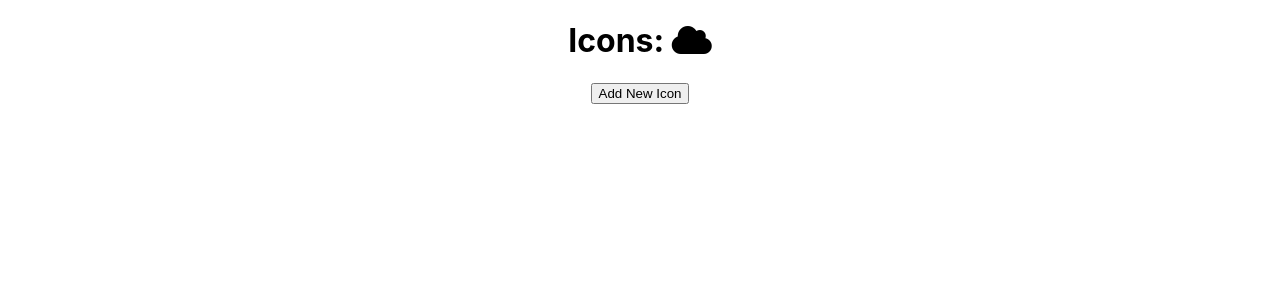
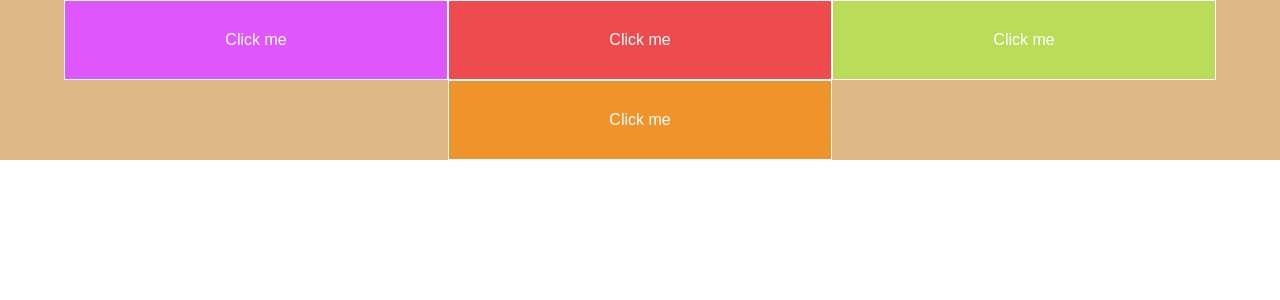
Before and after one commit to mouadee/reacting, a React (Create React App) app: page / in a window 1280 px wide. Shown: the top 300 px of the page. Built offline with nearby package versions, Linux system fonts and the light colour scheme.

Commit message:
testing button

```diff
--- a/src/App.js
+++ b/src/App.js
@@ -1,12 +1,12 @@
 import React, { Component } from 'react'
 import './App.css';
-import IconList from './IconList';
+import ButtonList from './ButtonList';
 
 class App extends Component {
   render() {
     return (
       <div className="App">
-        <IconList />
+        <ButtonList />
       </div>
     );
   }
--- /dev/null
+++ b/src/ButtonList.css
@@ -0,0 +1,12 @@
+button {
+    border: 1px solid #fff;
+    width: 24em;
+    height: 5em;
+    outline: none;
+    color: #fff;
+    font-size: 1em
+}
+
+.buttonList {
+    display: inline-block;
+}
--- /dev/null
+++ b/src/ButtonList.js
@@ -0,0 +1,31 @@
+import React, { Component } from 'react'
+import "./ButtonList.css"
+
+class ButtonList extends Component {
+    static defaultProps = {
+        colors: ["#e056fd", "#ed4b4d", "#badc58", "#f0932b"]
+    }
+    constructor(props) {
+        super(props)
+        this.state = {
+            color: 'burlywood'
+        }
+    }
+
+    changeColor = (newColor) => {
+        this.setState({ color: newColor })
+    }
+
+    render() {
+        return (
+            <div className='buttonList' style={{ backgroundColor: this.state.color }}>
+                {this.props.colors.map(c => {
+                    const colorObj = { backgroundColor: c }
+                    return <button style={colorObj} onClick={this.changeColor.bind(this, c)}>Click me</button>
+                })}
+            </div>
+        );
+    }
+}
+
+export default ButtonList;
```
